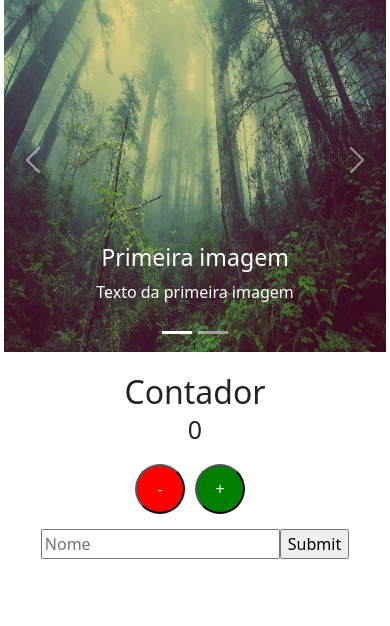
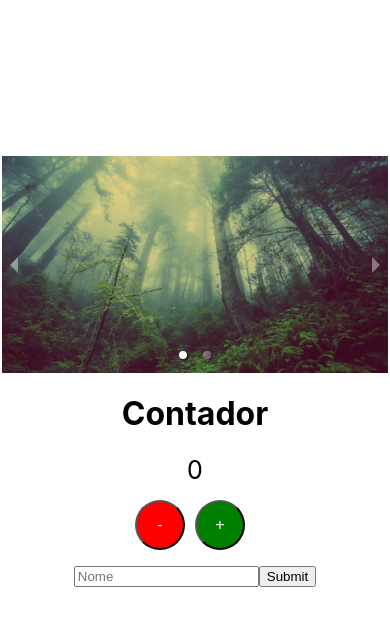
Before and after one commit to guilhermefernandesk/contador, a React (Create React App) app: page / in a window 390 px wide. Shown: the top 626 px of the page. Built offline with nearby package versions, Linux system fonts and the light colour scheme.

Commit message:
react-responsive-carousel

```diff
--- a/package.json
+++ b/package.json
@@ -10,6 +10,7 @@
     "react": "^18.2.0",
     "react-bootstrap": "^2.7.4",
     "react-dom": "^18.2.0",
+    "react-responsive-carousel": "^3.2.23",
     "react-router-dom": "^5.3.4",
     "react-scripts": "5.0.1",
     "web-vitals": "^2.1.4"
--- a/src/App.css
+++ b/src/App.css
@@ -1,29 +1,32 @@
 .App {
-  display: flex; /* flexivel*/
+  display: flex;   /* flexivel*/
   flex-direction: column;
   align-items: center;
   justify-content: center;
   position: absolute; /*pode sobrepor elementos e se moverá junto com a rolagem da pagina */
   width: 100%;
   height: 100%;
-  top: -19%;
+  top: -6%;
 }
-.Contador{
-  font-size: 200%; /*120% do tamanho do pai */
-  position: relative; /* é possivel ajustar as propriedades esq,dir,sup,inf */
-  top: 1vh; /*1/100 da altura do navegador */
+
+.Contador {
+  font-size: 200%;   /*120% do tamanho do pai */
+  position: relative;  /* é possivel ajustar as propriedades esq,dir,sup,inf */
 }
-.incrementar{
+
+
+.incrementar {
   font-size: 100%;
   position: relative;
-  margin-right: 10px; /*medida exata */
+  margin-right: 10px;
   background-color: green;
   border-radius: 50%;
   color: white;
   height: 50px;
   width: 50px;
 }
-.decrementar{
+
+.decrementar {
   font-size: 100%;
   position: relative;
   margin-right: 10px;
@@ -34,12 +37,15 @@
   width: 50px;
 }
 .carousel{
-  height: 400px;
+  height: 100%;
+}
+.carousel .slide img{
+  max-width: 99%;
+  max-height: 700px;
+}
+.carousel-img{
   width: 100%;
-  bottom: 1vh;
+  height: 100%;
+
+
 }
-.carousel1{
-  padding: 1%;
-  height: 400px;
-  width: 100%;
-}
--- a/src/components/Contador.jsx
+++ b/src/components/Contador.jsx
@@ -1,12 +1,24 @@
 import React from "react";
 import { useState } from 'react';
 
-import 'bootstrap/dist/css/bootstrap.css';
-import Carousel from 'react-bootstrap/Carousel';
+import "react-responsive-carousel/lib/styles/carousel.min.css";
+import { Carousel } from "react-responsive-carousel";
 
 //import image1 from '../img/1.jpg'
 import mato from '../img/2.jpg'
 import casa from '../img/3.jpg'
+
+const slides = [
+    {
+        title: "mato",
+        image: mato,
+    },
+    {
+        title: "casa",
+        image: casa,
+    }
+];
+
 
 function Contador({ history }) {
     //contador começa em 0
@@ -29,40 +41,34 @@ function Contador({ history }) {
 
     return (
         <div className='App'> {/*classe CSS de estilo "App"*/}
-            <div className="carousel1">
+
                 <Carousel
-                    slide={true}
-                    fade={true}
-                    controls={true}
-                    indicators={true}
+                    autoPlay={true}
                     interval={3000}
-                    wrap={true} //reinicio
+                    swipeable={true}
+                    emulateTouch={true}
+                    infiniteLoop={true}
+                    showArrows={true}
+                    showStatus={false}
+                    showThumbs={false}
                 >
-                    <Carousel.Item>
-                        <img
-                            className="carousel" //controla altura
-                            src={mato}
-                            alt="mato One"
-                        />
-                        <Carousel.Caption>
-                            <h3>Primeira imagem</h3>
-                            <p>Texto da primeira imagem</p>
-                        </Carousel.Caption>
-                    </Carousel.Item>
-                    <Carousel.Item >
-                        <img
-                            className="carousel" //controla altura
-                            src={casa}
-                            alt="casa Two"
-                        />
-                    </Carousel.Item>
+                    {slides.map((slide) => (
+                        <div key={slide.title}>
+                            <div className="carousel-img">
+                                <img  src={slide.image} />
+                                {slide.control}
+                            </div>
+                        </div>
+                    ))}
                 </Carousel>
+
+
+
+            <h1 className='Contador'>Contador</h1>
+            <div style={{ fontSize: 25 }}>
+                {count}
             </div>
-            <h1 className='Contador'>Contador</h1>
-            <div style={{fontSize:25}}>
-            {count}
-            </div>
-            <div style={{padding:15}}>
+            <div style={{ padding: 15 }}>
                 <button className='decrementar' onClick={decrementar} >-</button>
                 <button className='incrementar' onClick={incrementar}>+</button>
             </div>
```
Also changed, not shown: 1 other file (tests, documents, lock files or other folders).
